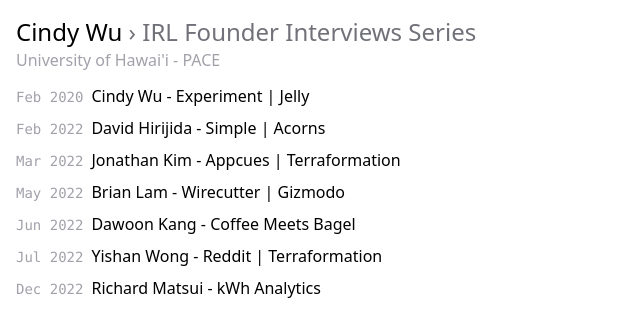
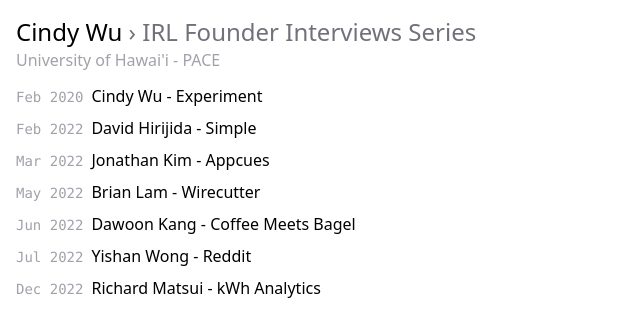
Before and after one commit to cindywu/cindy-wu, a Next.js app: page /softdrinks in a window 1280 px wide. Shown: the top 336 px of the page, without its empty margins (0-640 px from the left). Built offline with nearby package versions, Linux system fonts and the light colour scheme.

Commit message:
simplify

```diff
--- a/components/softdrinks.tsx
+++ b/components/softdrinks.tsx
@@ -10,22 +10,22 @@ export default function softdrinks() {
           <div className={"text-zinc-400 dark:text-zinc-500"}>{`University of Hawai'i - PACE`}</div>
         </div>
         <Video
-          title="Cindy Wu - Experiment | Jelly"
+          title="Cindy Wu - Experiment"
           url="https://www.youtube.com/watch?v=O2YcBI-FBZU"
           date="Feb 2020"
         />
         <Video
-          title="David Hirijida - Simple | Acorns"
+          title="David Hirijida - Simple"
           url="https://www.youtube.com/watch?v=Vkh2VAjnxTM"
           date="Feb 2022"
         />
         <Video
-          title="Jonathan Kim - Appcues | Terraformation"
+          title="Jonathan Kim - Appcues"
           url="https://www.youtube.com/watch?v=Xhi0wOgeJoE"
           date="Mar 2022"
         />
         <Video
-          title="Brian Lam - Wirecutter | Gizmodo"
+          title="Brian Lam - Wirecutter"
           url="https://www.youtube.com/watch?v=bMPHn-tvBVI"
           date="May 2022"
         />
@@ -35,7 +35,7 @@ export default function softdrinks() {
           date="Jun 2022"
         />
         <Video
-          title="Yishan Wong - Reddit | Terraformation"
+          title="Yishan Wong - Reddit"
           url="https://www.youtube.com/watch?v=nHR5RviqOeA"
           date="Jul 2022"
         />
```
